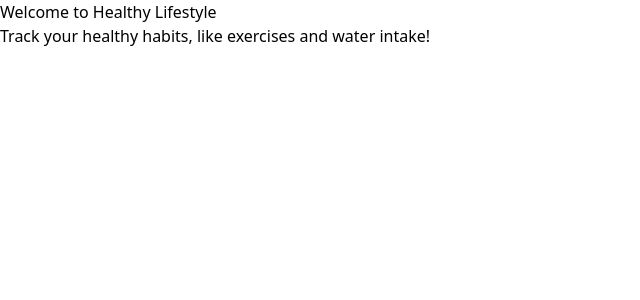
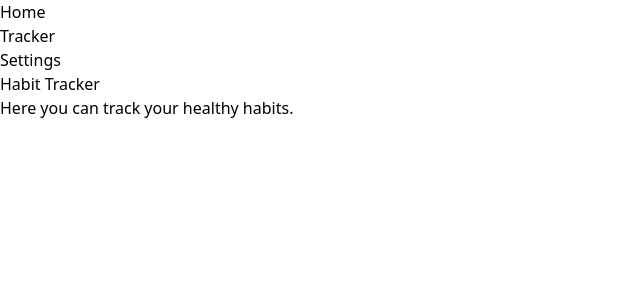
Before and after one commit to gabriellamsa/healthy-lifestyle, a React (Vite) app: page /tracker in a window 1280 px wide. Shown: the top 300 px of the page, without its empty margins (0-640 px from the left). Built offline with nearby package versions, Linux system fonts and the light colour scheme.

Commit message:
Setting up routing with React Router

```diff
--- a/package.json
+++ b/package.json
@@ -11,7 +11,8 @@
   },
   "dependencies": {
     "react": "^18.3.1",
-    "react-dom": "^18.3.1"
+    "react-dom": "^18.3.1",
+    "react-router-dom": "^6.26.2"
   },
   "devDependencies": {
     "@eslint/js": "^9.9.0",
--- a/src/App.jsx
+++ b/src/App.jsx
@@ -1,10 +1,31 @@
 import React from "react";
+import { Routes, Route, Link } from "react-router-dom";
+import Home from "./pages/Home";
+import Tracker from "./pages/Tracker";
+import Settings from "./pages/Settings";
 
 function App() {
   return (
     <div>
-      <h1>Welcome to Healthy Lifestyle</h1>
-      <p>Track your healthy habits, like exercises and water intake!</p>
+      <nav>
+        <ul>
+          <li>
+            <Link to="/">Home</Link>
+          </li>
+          <li>
+            <Link to="/tracker">Tracker</Link>
+          </li>
+          <li>
+            <Link to="/settings">Settings</Link>
+          </li>
+        </ul>
+      </nav>
+
+      <Routes>
+        <Route path="/" element={<Home />} />
+        <Route path="/tracker" element={<Tracker />} />
+        <Route path="/settings" element={<Settings />} />
+      </Routes>
     </div>
   );
 }
--- a/src/main.jsx
+++ b/src/main.jsx
@@ -1,10 +1,13 @@
-import { StrictMode } from 'react'
-import { createRoot } from 'react-dom/client'
-import App from './App.jsx'
-import './index.css'
+import React from "react";
+import ReactDOM from "react-dom/client";
+import { BrowserRouter } from "react-router-dom";
+import App from "./App";
+import "./index.css";
 
-createRoot(document.getElementById('root')).render(
-  <StrictMode>
-    <App />
-  </StrictMode>,
-)
+ReactDOM.createRoot(document.getElementById("root")).render(
+  <React.StrictMode>
+    <BrowserRouter>
+      <App />
+    </BrowserRouter>
+  </React.StrictMode>
+);
--- /dev/null
+++ b/src/pages/Home.jsx
@@ -0,0 +1,12 @@
+import React from "react";
+
+function Home() {
+  return (
+    <div>
+      <h1>Welcome to Healthy Lifestyle</h1>
+      <p>Track your healthy habits, like exercises and water intake!</p>
+    </div>
+  );
+}
+
+export default Home;
--- /dev/null
+++ b/src/pages/Settings.jsx
@@ -0,0 +1,12 @@
+import React from "react";
+
+function Settings() {
+  return (
+    <div>
+      <h1>Settings</h1>
+      <p>Manage your preferences here.</p>
+    </div>
+  );
+}
+
+export default Settings;
--- /dev/null
+++ b/src/pages/Tracker.jsx
@@ -0,0 +1,12 @@
+import React from "react";
+
+function Tracker() {
+  return (
+    <div>
+      <h1>Habit Tracker</h1>
+      <p>Here you can track your healthy habits.</p>
+    </div>
+  );
+}
+
+export default Tracker;
```
Also changed, not shown: 1 other file (tests, documents, lock files or other folders).
